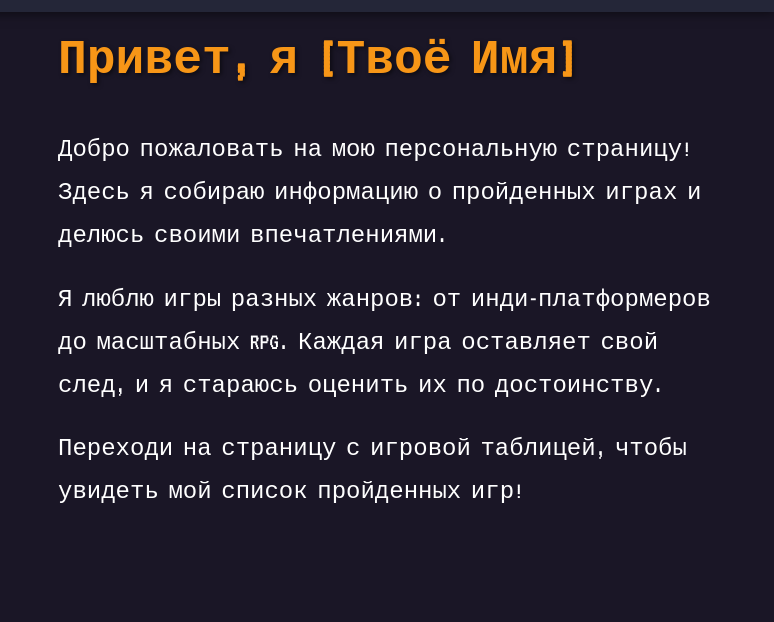
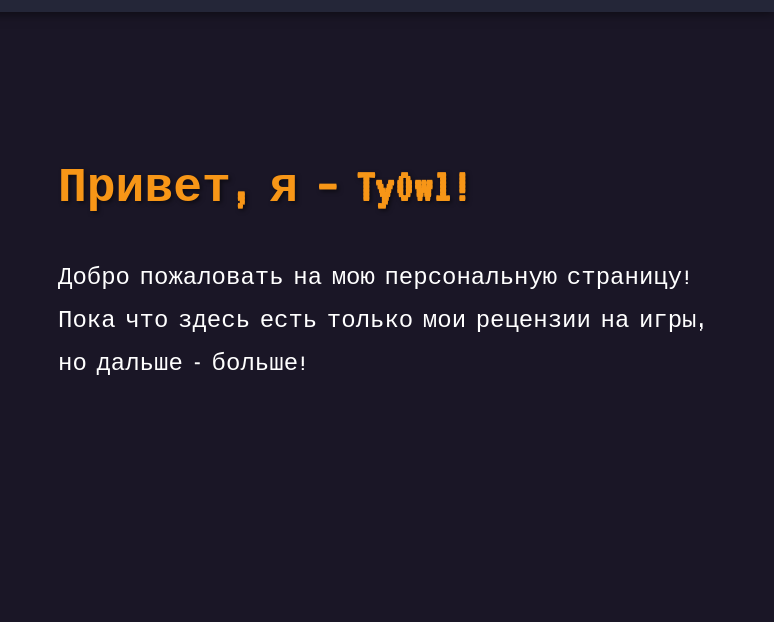
Before and after one commit to Ty0wl/AboutMe, a plain HTML site: page index.html in a window 1280 px wide. Shown: the part 148-770 px from the top of the page, 506-1280 px from the left. Drawn offline with Linux system fonts and the light colour scheme.

Commit message:
Update index.html

```diff
--- a/index.html
+++ b/index.html
@@ -26,17 +26,9 @@
             <img src="https://raw.githubusercontent.com/Ty0wl/AboutMe/main/resources/gfx/ui/cat.png" alt="Cat" class="cat-image">
         </div>
         <div class="text-section">
-            <h1 class="main-title">Привет, я [Твоё Имя]</h1>
+            <h1 class="main-title">Привет, я – Ty0wl!</h1>
             <p class="main-text">
-                Добро пожаловать на мою персональную страницу! Здесь я собираю информацию о пройденных играх
-                и делюсь своими впечатлениями.
-            </p>
-            <p class="main-text">
-                Я люблю игры разных жанров: от инди-платформеров до масштабных RPG.
-                Каждая игра оставляет свой след, и я стараюсь оценить их по достоинству.
-            </p>
-            <p class="main-text">
-                Переходи на страницу с игровой таблицей, чтобы увидеть мой список пройденных игр!
+                Добро пожаловать на мою персональную страницу! Пока что здесь есть только мои рецензии на игры, но дальше - больше!
             </p>
         </div>
     </main>
```
